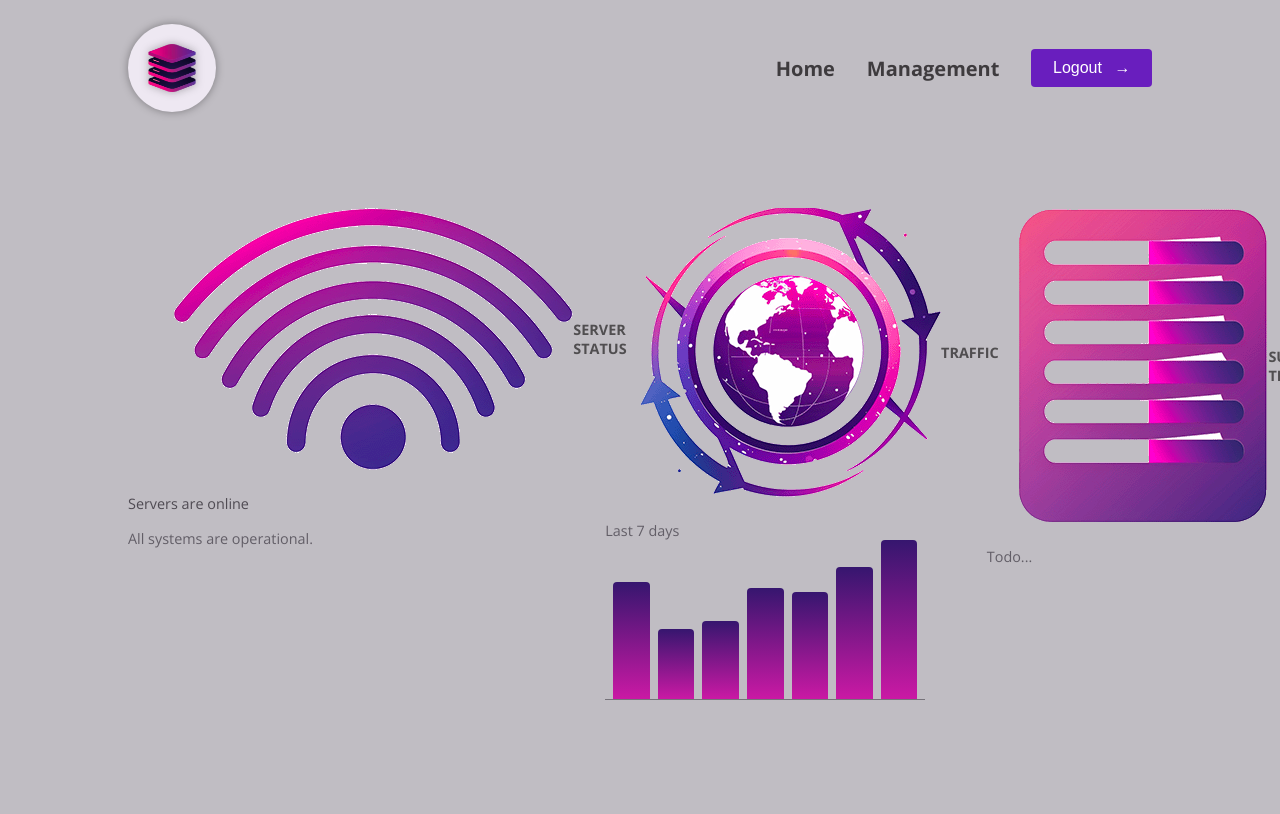
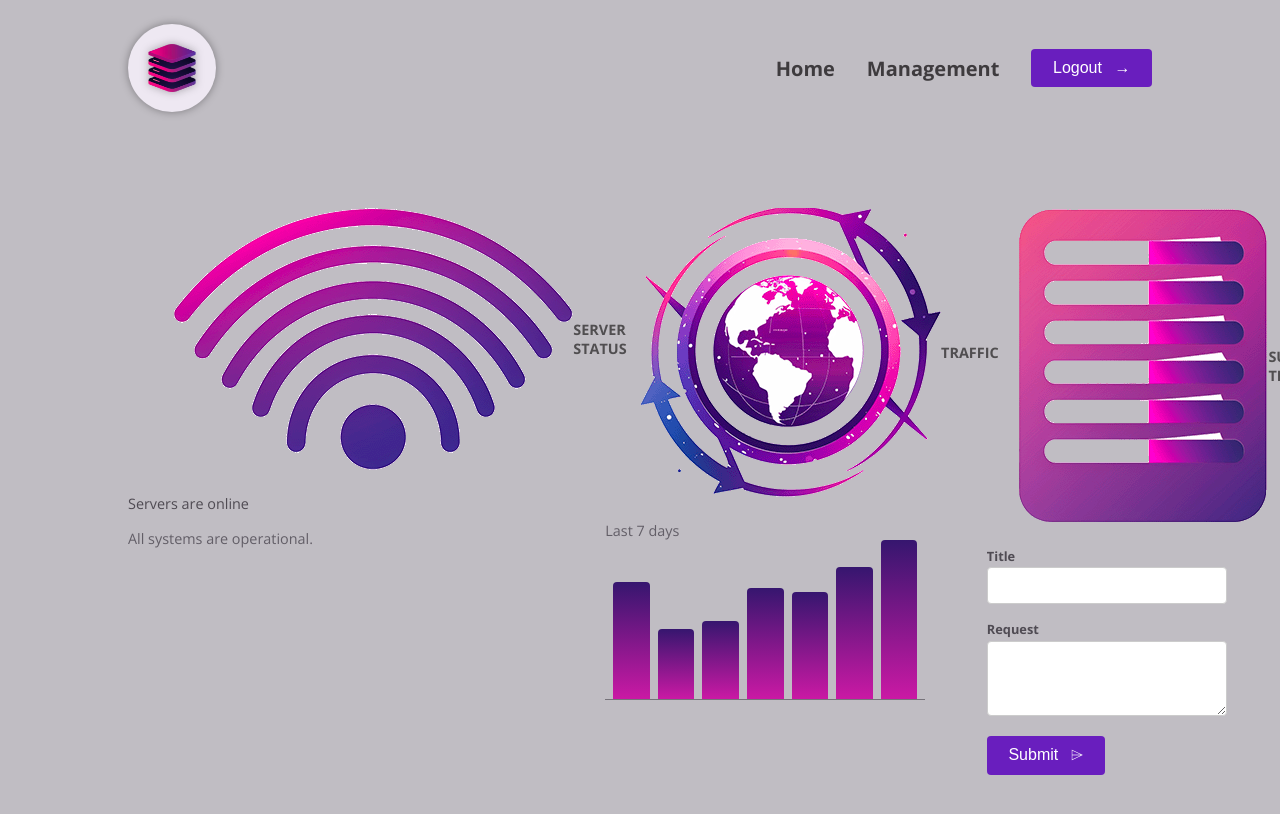
Before and after one commit to asif-kamal/deep-dive_dashboard-app, an Angular app: page / in a window 1280 px wide. Shown: the top 814 px of the page. Built offline with nearby package versions, Linux system fonts and the light colour scheme.

Commit message:
adding forms to components

```diff
--- /dev/null
+++ b/src/app/dashboard/tickets/new-ticket/new-ticket.component.html
@@ -0,0 +1,16 @@
+<form>
+  <p>
+    <label>Title</label>
+    <input name="title" id="title" />
+  </p>
+  <p>
+    <label>Request</label>
+    <textarea name="request" id="request" rows="3"></textarea>
+  </p>
+  <p>
+    <button>
+      <span> Submit </span>
+      <span class="icon"> ⌲ </span>
+    </button>
+  </p>
+</form>
--- /dev/null
+++ b/src/app/dashboard/tickets/ticket/ticket.component.html
@@ -0,0 +1 @@
+<p>ticket works!</p>
--- a/src/app/dashboard/tickets/tickets.component.html
+++ b/src/app/dashboard/tickets/tickets.component.html
@@ -1,3 +1,3 @@
-<div id="status">
-  <p>Todo...</p>
+<div id="new-ticket">
+  <app-new-ticket />
 </div>
--- a/src/styles.css
+++ b/src/styles.css
@@ -221,3 +221,60 @@
 button:hover .icon {
   transform: translateX(4px);
 }
+
+#tickets {
+  display: flex;
+  flex-direction: column;
+  gap: 1.5rem;
+}
+
+#tickets ul {
+  list-style: none;
+  margin: 0;
+  padding: 0;
+  width: 15rem;
+}
+
+#tickets li {
+  margin: 0.5rem 0;
+}
+
+#tickets p {
+  margin: 0;
+  color: #4f4b53;
+}
+
+#tickets h2 {
+  margin: 0;
+  font-size: 1.1rem;
+  color: #38343c;
+}
+
+#new-ticket {
+  width: 15rem;
+}
+
+@media (min-width: 768px) {
+  #tickets {
+    flex-direction: row;
+  }
+}
+
+#new-ticket label {
+  display: block;
+  font-size: 0.8rem;
+  font-weight: bold;
+  margin-bottom: 0.15rem;
+  color: #4f4b53;
+}
+
+#new-ticket input,
+#new-ticket textarea {
+  width: 100%;
+  padding: 0.5rem;
+  border: 1px solid #ccc;
+  border-radius: 4px;
+  font: inherit;
+  font-size: 0.9rem;
+  color: #4f4b53;
+}
```
Also changed, not shown: src/app/dashboard/tickets/new-ticket/new-ticket.component.ts (added, +12 -0 lines), src/app/dashboard/tickets/ticket/ticket.component.ts (added, +12 -0 lines), src/app/dashboard/tickets/tickets.component.ts (+4 -5 lines), src/app/dashboard/tickets/new-ticket/new-ticket.component.css (added), src/app/dashboard/tickets/ticket/ticket.component.css (added).
